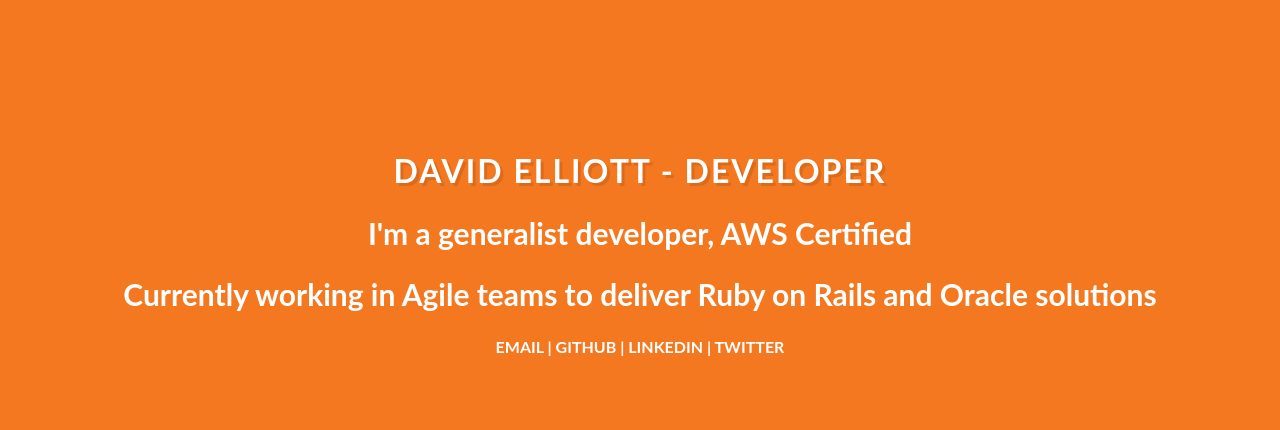
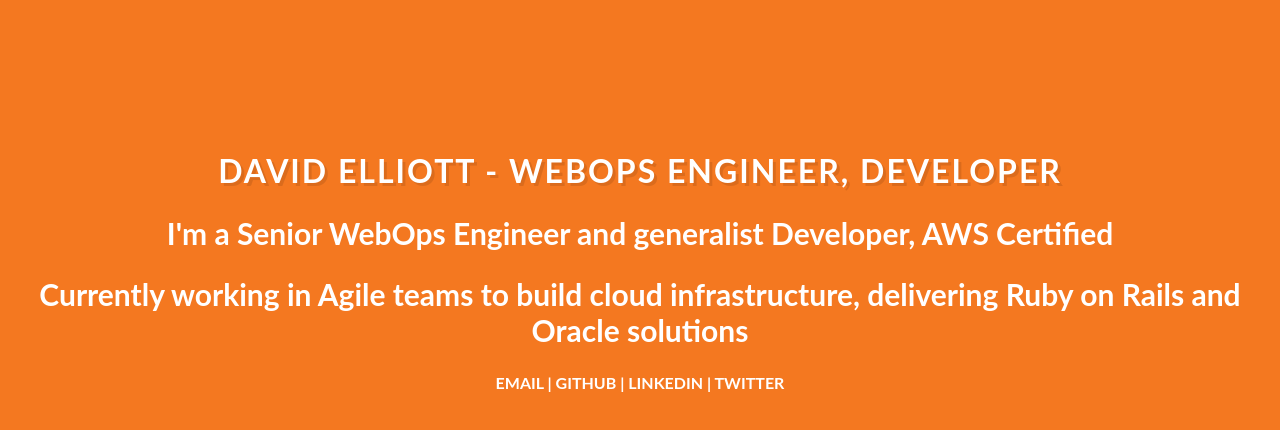
Before and after one commit to davidkelliott/davidkelliott.github.io, a plain HTML site: page index.html in a window 1280 px wide. Drawn offline with Linux system fonts and the light colour scheme.

Commit message:
Add in shift to webops role

```diff
--- a/index.html
+++ b/index.html
@@ -3,7 +3,7 @@
 
 <head>
     <meta charset="utf-8">
-    <title>David Elliott - Developer</title>
+    <title>David Elliott - WebOps Engineer, Developer</title>
     <meta name="description"
         content="David Elliott - AWS Certified Software developer, working in Agile teams to deliver Ruby on Rails and Oracle solutions">
     <meta name="viewport" content="width=device-width, initial-scale=1.0, shrink-to-fit=no">
@@ -25,13 +25,13 @@
         on open source repositories in GitHub (link below). But when it comes to frontend, I like to keep things clean, simple and accessible :)
     -->
     <header>
-        <h1>DAVID ELLIOTT - DEVELOPER</h1>
+        <h1>DAVID ELLIOTT - WEBOPS ENGINEER, DEVELOPER</h1>
     </header>
 
     <div class="wrap">
         <main role="main">
-            <h2>I'm a generalist developer, AWS Certified</h2>
-            <h2>Currently working in Agile teams to deliver Ruby on Rails and Oracle solutions</h2>
+            <h2>I'm a Senior WebOps Engineer and generalist Developer, AWS Certified</h2>
+            <h2>Currently working in Agile teams to build cloud infrastructure, delivering Ruby on Rails and Oracle solutions</h2>
         </main>
     </div>
 
```
